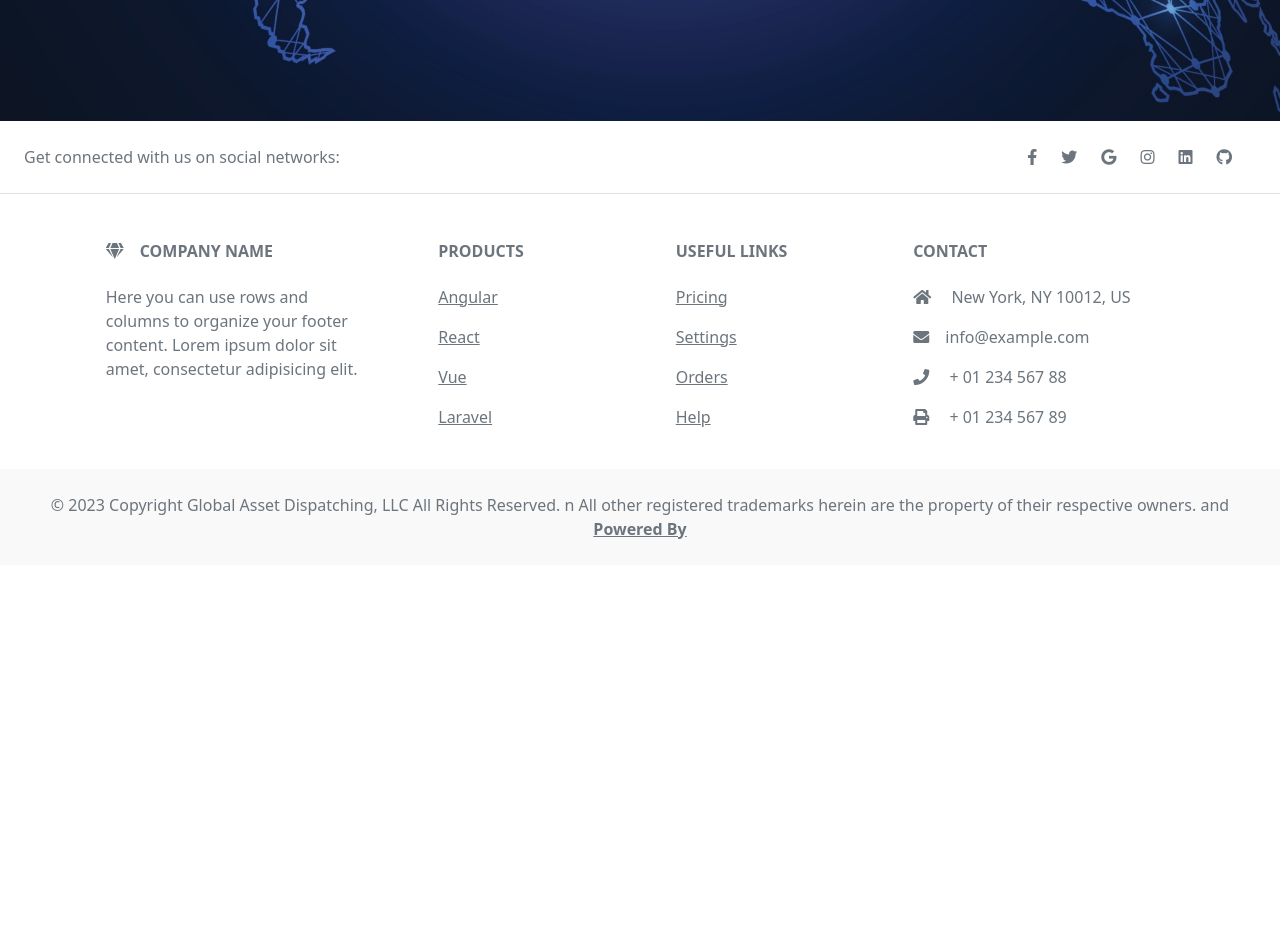
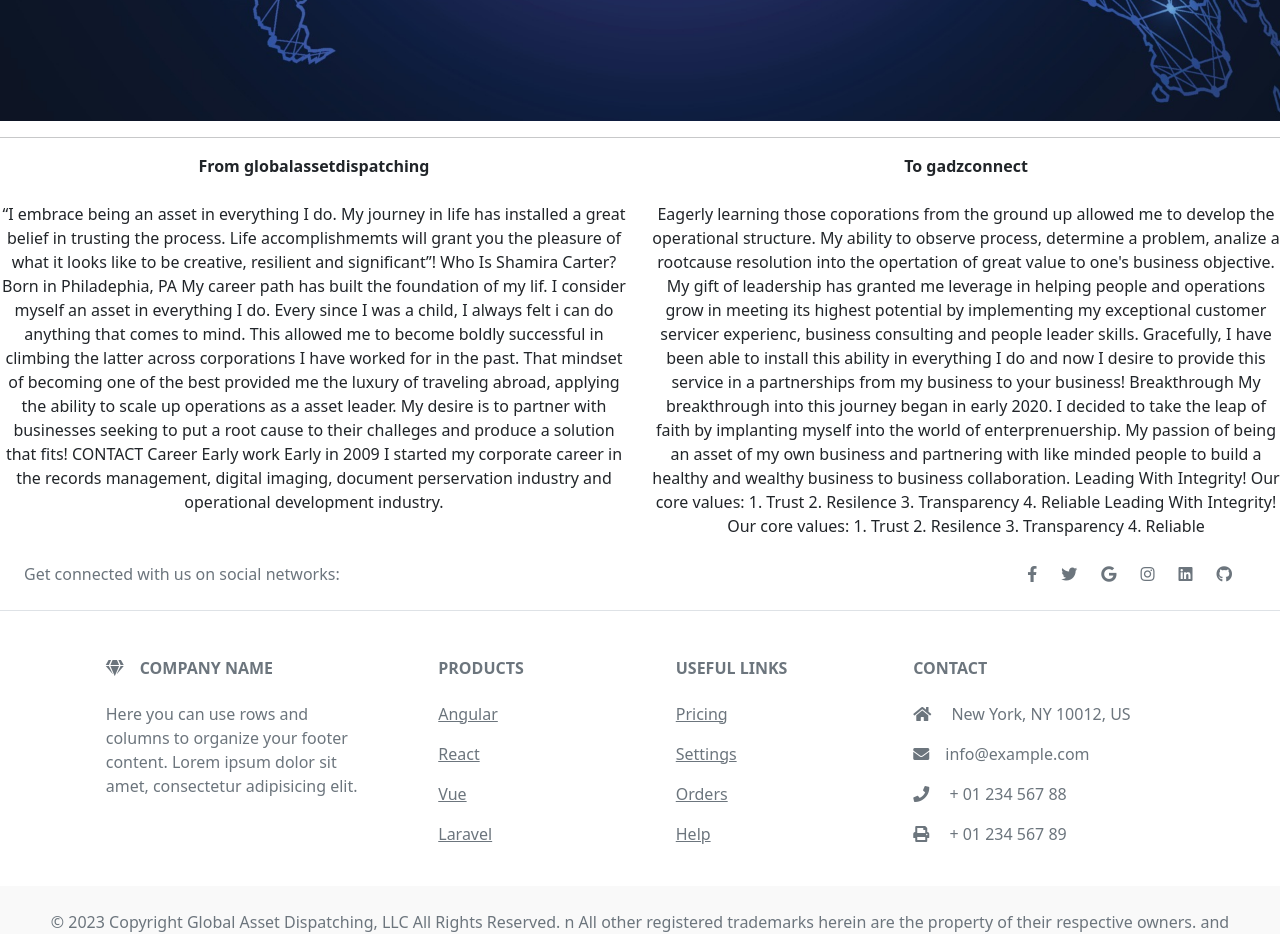
Before and after one commit to dagreatcode/GADZ, a React (Create React App) app in the folder client/: page /Bio in a window 1280 px wide. Shown: the part 1140-2074 px from the top of the page. Before the commit the page ends 1705 px from the top, so only its background shows below. Built offline with nearby package versions, Linux system fonts and the light colour scheme.

Commit message:
cleaning up

```diff
--- a/client/src/containers/AboutUs/globalassetdispatching/Biography/Bio.tsx
+++ b/client/src/containers/AboutUs/globalassetdispatching/Biography/Bio.tsx
@@ -1,6 +1,6 @@
 import React from "react";
 import { Link } from "react-router-dom";
-import Image1 from "./images/Connect.jpeg"
+import Image1 from "./images/Connect.jpeg";
 
 const Bio = () => {
   return (
@@ -32,6 +32,53 @@
           </div>
           <img src={Image1} alt="connecting dots" />
         </div>
+        <hr />
+        <div id="biogrid" className="row">
+          <div className="col-md-6 col-xs-12">
+            <strong> From globalassetdispatching</strong>
+            <br />
+            <br />
+            “I embrace being an asset in everything I do. My journey in life has
+            installed a great belief in trusting the process. Life
+            accomplishmemts will grant you the pleasure of what it looks like to
+            be creative, resilient and significant”! Who Is Shamira Carter? Born
+            in Philadephia, PA My career path has built the foundation of my
+            lif. I consider myself an asset in everything I do. Every since I
+            was a child, I always felt i can do anything that comes to mind.
+            This allowed me to become boldly successful in climbing the latter
+            across corporations I have worked for in the past. That mindset of
+            becoming one of the best provided me the luxury of traveling abroad,
+            applying the ability to scale up operations as a asset leader. My
+            desire is to partner with businesses seeking to put a root cause to
+            their challeges and produce a solution that fits! CONTACT Career
+            Early work Early in 2009 I started my corporate career in the
+            records management, digital imaging, document perservation industry
+            and operational development industry.
+          </div>
+          <div className="col-md-6 col-xs-12">
+            <strong>To gadzconnect</strong>
+            <br />
+            <br />
+Eagerly learning those
+            coporations from the ground up allowed me to develop the operational
+            structure. My ability to observe process, determine a problem,
+            analize a rootcause resolution into the opertation of great value to
+            one's business objective. My gift of leadership has granted me
+            leverage in helping people and operations grow in meeting its
+            highest potential by implementing my exceptional customer servicer
+            experienc, business consulting and people leader skills. Gracefully,
+            I have been able to install this ability in everything I do and now
+            I desire to provide this service in a partnerships from my business
+            to your business! Breakthrough My breakthrough into this journey
+            began in early 2020. I decided to take the leap of faith by
+            implanting myself into the world of enterprenuership. My passion of
+            being an asset of my own business and partnering with like minded
+            people to build a healthy and wealthy business to business
+            collaboration. Leading With Integrity! Our core values: 1. Trust 2.
+            Resilence 3. Transparency 4. Reliable Leading With Integrity! Our
+            core values: 1. Trust 2. Resilence 3. Transparency 4. Reliable
+          </div>
+        </div>
       </div>
     </>
   );
--- a/client/src/containers/AboutUs/globalassetdispatching/RoadFreight/RoadFreight.tsx
+++ b/client/src/containers/AboutUs/globalassetdispatching/RoadFreight/RoadFreight.tsx
@@ -1,7 +1,7 @@
-import React from 'react'
+import React from "react";
 import { Link } from "react-router-dom";
-import Image1 from "./images/shipping.jpeg"
-import Image2 from "./images/Semi-Truck-Photo-3707432807.jpeg"
+import Image1 from "./images/shipping.jpeg";
+import Image2 from "./images/Semi-Truck-Photo-3707432807.jpeg";
 
 const RoadFreight = () => {
   return (
@@ -33,11 +33,53 @@
             </nav>
           </div>
           <img src={Image2} style={{ width: "100%" }} alt="talks" />
+        </div>
+        <div className="row">
+          <div className="display-4" style={{ padding: "40px" }}>
+            Road Freight Our Road Support Will Keep Your Business On The Move
+            LET US HELP YOU WITH YOUR CARGO PROBLEM We focus on understanding
+            your challeges, seeking to learn more about your business needs and
+            objectives. We Provide Land Freight Transport Services In The
+            Following Areas: Dry, frozen, and refrigerated truckload. LTL
+            service including online pricing, booking, and tracking. Local,
+            regional, and long-haul drayage. Flatbed, drop-deck, and double-drop
+            trailers. Over-dimensional, heavy haul, and expedited shipments
+          </div>
           <img src={Image1} style={{ width: "100%" }} alt="talks" />
+          <div className="display-4" style={{ padding: "40px" }}>
+            We Understand That Everything Is A Process. Asked Questions! What
+            makes you different from others? Our passion for helping other
+            businesses grow is what makes us different from your average
+            dispatching company. We focus on excellent customer service and
+            building a relationship which allows me to be of significant value
+            to the industry. Do you have brokerage connections? We believe in
+            unlimited resource, which allows us to expand our services across
+            country. Not only with freight brokers but state to state ports,
+            private trucking company's, amazon, JB Hunt and more. We desire to
+            scale up with our business partners seeking exceptional growth. Do
+            you help with documentation support? Documentation is key! It keeps
+            us and our business partners in alignment with safety and
+            regulation. We also enjoy being well organized. As the world evolves
+            and continue to go digital, we encourage a digital documentation
+            support system to help make your business run effectively and
+            efficiently. Are you committed to your partners? Global Asset is
+            built with integrity We believe in loyalty, trust and transparency.
+            The committment is a mutual agreement and we desire to work with
+            strong minded individuals with the understanding in building up ones
+            business with integrity and respect. Do you help find drivers for
+            trucking companies? We work with a network of organizations and
+            business owners. Which are encouraged to support all small to large
+            businesses. Helping your company grow by finding qualified drivers
+            and dedicated lanes. Steady freight is what we take much pride in!
+            What does a business to business partnership look like with GAD? We
+            are here to help your business work smarter and not harder! We focus
+            on helping you to overcome barriers, find resource, grow your
+            network and scale up your revenue goals!
+          </div>
         </div>
       </div>
     </>
-  )
-}
+  );
+};
 
-export default RoadFreight
+export default RoadFreight;
```
Lines whose indentation alone changed are shown as unchanged.
